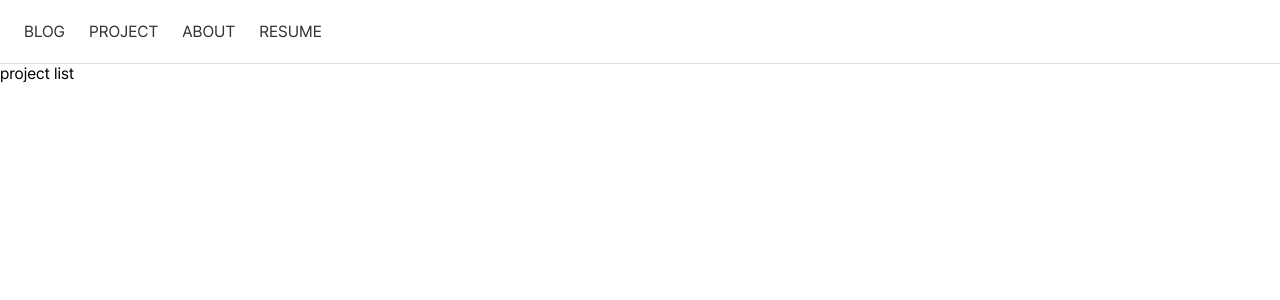
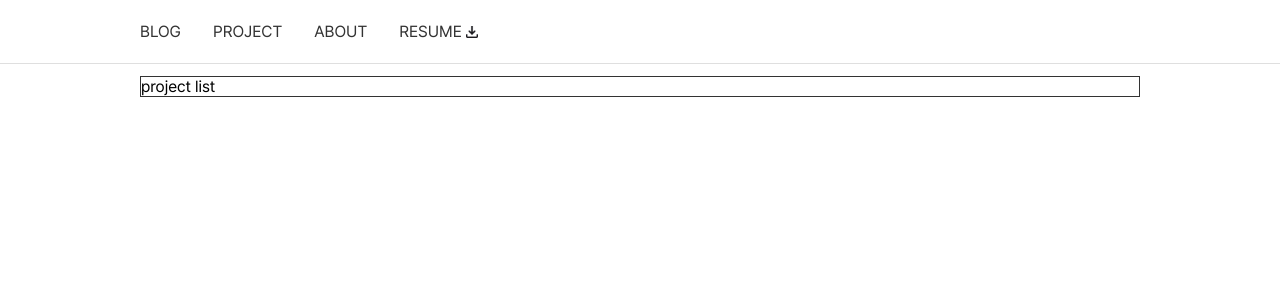
Before and after one commit to imzeze/imzeze.dev, a Next.js app: page /project in a window 1280 px wide. Shown: the top 300 px of the page. Built offline with nearby package versions, Linux system fonts and the light colour scheme.

Commit message:
feat: 반응형 적용

```diff
--- a/src/components/organisms/AppLayout/index.module.css
+++ /dev/null
@@ -1,3 +0,0 @@
-.content {
-    width: 100%;
-}
--- /dev/null
+++ b/src/components/organisms/AppLayout/index.module.scss
@@ -0,0 +1,40 @@
+@import '../../../styles/variables.module.scss';
+
+.wrapper {
+    width: 100%;
+    display: flex;
+    justify-content: center;
+}
+
+.content {
+    border: 1px solid var(--black);
+}
+
+@include desktop {
+    .wrapper {
+        padding: 12px 133px;
+    }
+    .content {
+        flex: 1;
+        max-width: 1000px;
+        min-width: 758px;
+    }
+}
+
+@include tablet {
+    .wrapper {
+        padding: 12px;
+    }
+    .content {
+        width: 758px;
+    }
+}
+
+@include mobile {
+    .wrapper {
+        padding: 12px;
+    }
+    .content {
+        flex: 1;
+    }
+}
--- a/src/components/organisms/AppLayout/index.tsx
+++ b/src/components/organisms/AppLayout/index.tsx
@@ -1,5 +1,6 @@
 import { Header } from '@/components/organisms';
-import styles from './index.module.css';
+import styles from './index.module.scss';
+import Head from 'next/head';
 
 type AppLayoutProps = {
     children: React.ReactNode;
@@ -8,8 +9,18 @@ type AppLayoutProps = {
 export default function AppLayout({ children }: AppLayoutProps) {
     return (
         <>
+            <Head>
+                <meta
+                    name="viewport"
+                    content="width=device-width, initial-scale=1.0"
+                />
+            </Head>
             <Header />
-            <main className={styles.content}>{children}</main>
+            <main>
+                <div className={styles.wrapper}>
+                    <div className={styles.content}>{children}</div>
+                </div>
+            </main>
         </>
     );
 }
--- a/src/components/organisms/Header/index.module.css
+++ /dev/null
@@ -1,19 +0,0 @@
-.wrapper {
-    width: 100%;
-    height: 64px;
-    padding: 0 24px;
-    display: flex;
-    align-items: center;
-    color: var(--black);
-    background-color: var(--white);
-    border-bottom: 1px solid var(--underline);
-}
-
-.navWrapper {
-    display: flex;
-}
-
-.navWrapper > li {
-    list-style: none;
-    margin-right: 24px;
-}
--- /dev/null
+++ b/src/components/organisms/Header/index.module.scss
@@ -0,0 +1,64 @@
+@import '../../../styles/variables.module.scss';
+
+.wrapper {
+    width: 100%;
+    height: 64px;
+    display: flex;
+    align-items: center;
+    justify-content: center;
+    color: var(--black);
+    background-color: var(--white);
+    border-bottom: 1px solid var(--underline);
+}
+
+.navWrapper > ul {
+    display: flex;
+}
+
+.navWrapper > ul > li {
+    list-style: none;
+    margin-right: 32px;
+}
+
+.menu {
+    display: flex;
+    align-items: center;
+    justify-content: center;
+}
+
+.hamburger {
+    display: none;
+}
+
+@include desktop {
+    .wrapper {
+        padding: 12px 133px;
+    }
+    .navWrapper {
+        flex: 1;
+        max-width: 1000px;
+        min-width: 758px;
+    }
+}
+
+@include tablet {
+    .wrapper {
+        padding: 12px;
+    }
+    .navWrapper {
+        width: 758px;
+    }
+}
+
+@include mobile {
+    .wrapper {
+        padding: 12px;
+    }
+    .navWrapper {
+        display: none;
+    }
+    .hamburger {
+        display: block;
+        width: 100%;
+    }
+}
--- a/src/components/organisms/Header/index.tsx
+++ b/src/components/organisms/Header/index.tsx
@@ -1,11 +1,12 @@
 import Link from 'next/link';
-import styles from './index.module.css';
+import styles from './index.module.scss';
+import Image from 'next/image';
 
 export default function Header() {
     return (
         <header className={styles.wrapper}>
-            <nav>
-                <ul className={styles.navWrapper}>
+            <nav className={styles.navWrapper}>
+                <ul>
                     <li>
                         <Link href="/blog">BLOG</Link>
                     </li>
@@ -16,10 +17,20 @@ export default function Header() {
                         <Link href="/about">ABOUT</Link>
                     </li>
                     <li>
-                        <Link href="/resume">RESUME</Link>
+                        <div className={styles.menu}>
+                            RESUME
+                            <Image
+                                src="/icons/download.png"
+                                alt="이력서 다운로드"
+                                width="12"
+                                height="12"
+                                style={{ marginLeft: 4 }}
+                            />
+                        </div>
                     </li>
                 </ul>
             </nav>
+            <div className={styles.hamburger}>햄버거</div>
         </header>
     );
 }
--- /dev/null
+++ b/src/components/templates/ProjectList/index.tsx
@@ -0,0 +1,5 @@
+import styles from './index.module.scss';
+
+export default function ProjectList() {
+    return <div></div>;
+}
--- a/src/pages/_app.tsx
+++ b/src/pages/_app.tsx
@@ -1,5 +1,5 @@
 import type { AppProps } from 'next/app';
-import '../globalStyles.css';
+import '../styles/globalStyles.scss';
 import { AppLayout } from '@/components/organisms';
 
 export default function App({ Component, pageProps }: AppProps) {
--- /dev/null
+++ b/src/styles/variables.module.scss
@@ -0,0 +1,21 @@
+// media query
+$breakpoint-tablet: 758px;
+$breakpoint-desktop: 1024px;
+
+@mixin mobile {
+    @media (max-width: #{$breakpoint-tablet}) {
+        @content;
+    }
+}
+
+@mixin tablet {
+    @media (min-width: #{$breakpoint-tablet}) and (max-width: #{$breakpoint-desktop}) {
+        @content;
+    }
+}
+
+@mixin desktop {
+    @media (min-width: #{$breakpoint-desktop}) {
+        @content;
+    }
+}
```
Also changed, not shown: package.json (+5 -4 lines), public/icons/download.png (added), src/styles/globalStyles.scss (renamed from src/globalStyles.css), 1 other file (tests, documents, lock files or other folders).
